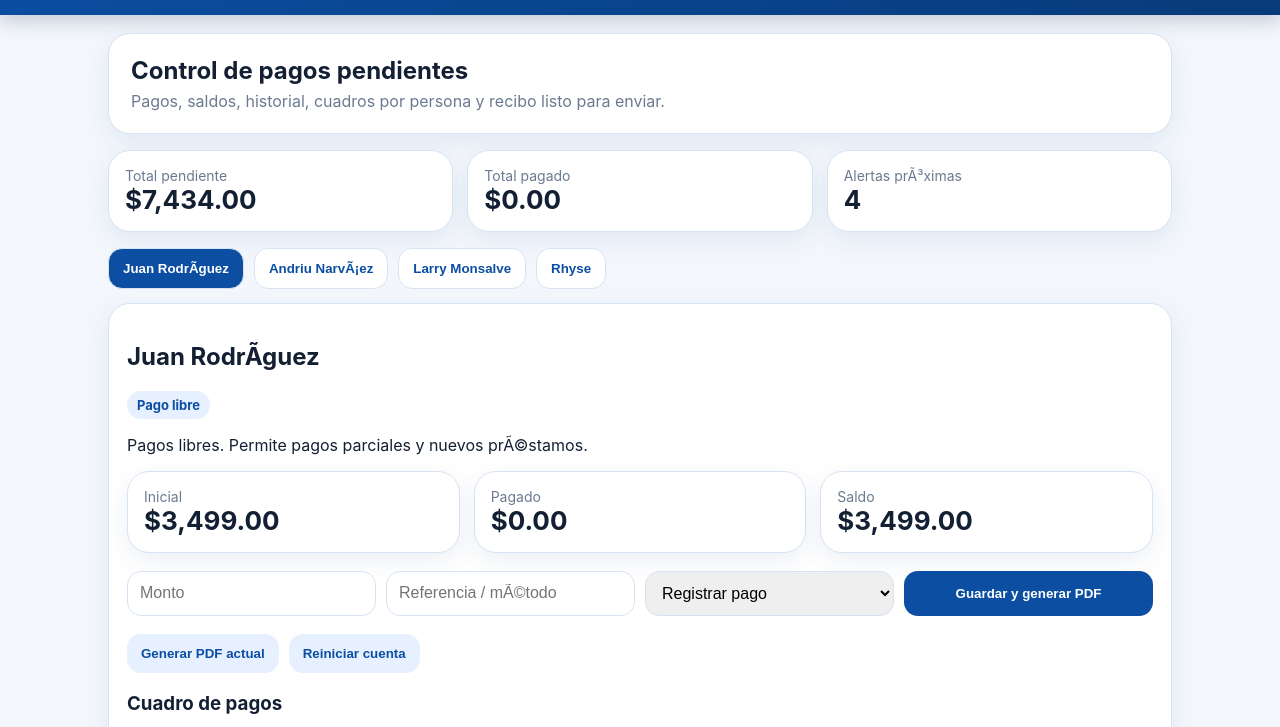
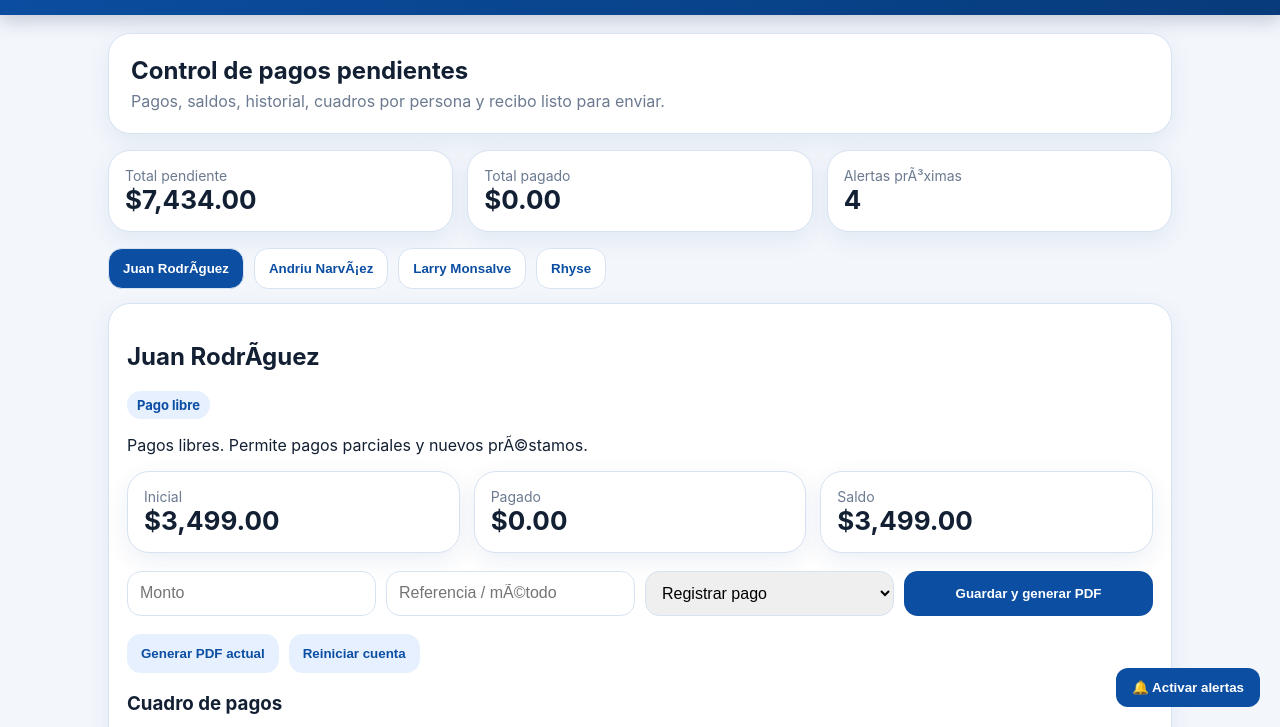
Before and after one commit to edixonlobo/Edixon_Lobo_Financial_Control_ABRIR, a plain HTML site: page index.html in a window 1280 px wide. Shown: the part 73-800 px from the top of the page. Drawn offline with nearby package versions, Linux system fonts and the light colour scheme.

Commit message:
Add sound alert button and audio to index.html

```diff
--- a/index.html
+++ b/index.html
@@ -133,5 +133,21 @@ function generatePDF(p,movement){
 }
 render();
 </script>
-</body>
+</body><button id="enableSound" style="
+position:fixed;
+bottom:20px;
+right:20px;
+background:#0B4EA2;
+color:white;
+border:none;
+padding:12px 16px;
+border-radius:12px;
+font-weight:bold;
+z-index:9999;">
+🔔 Activar alertas
+</button>
+
+<audio id="alertSound">
+<source src="https://actions.google.com/sounds/v1/alarms/alarm_clock.ogg" type="audio/ogg">
+</audio>
 </html>
```
